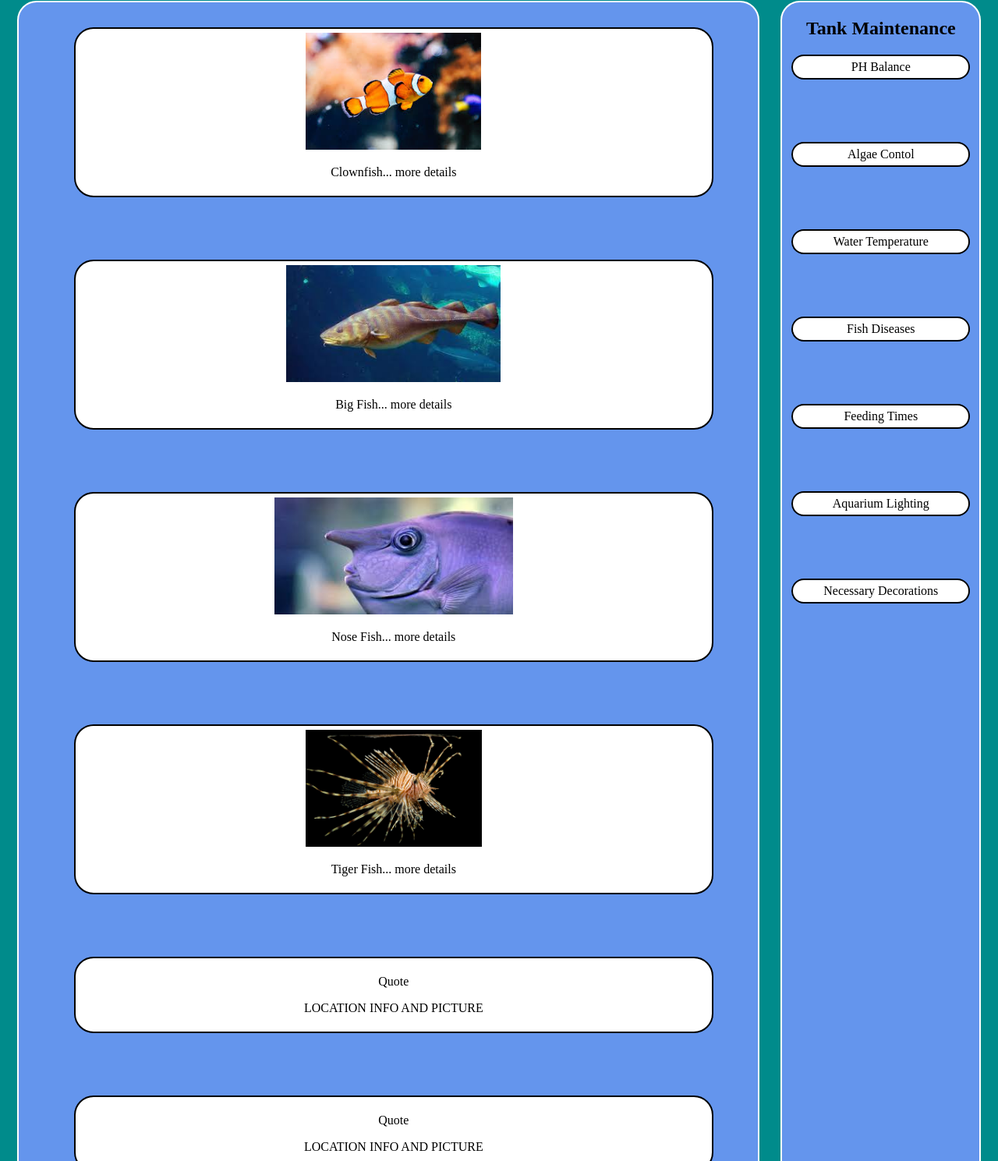
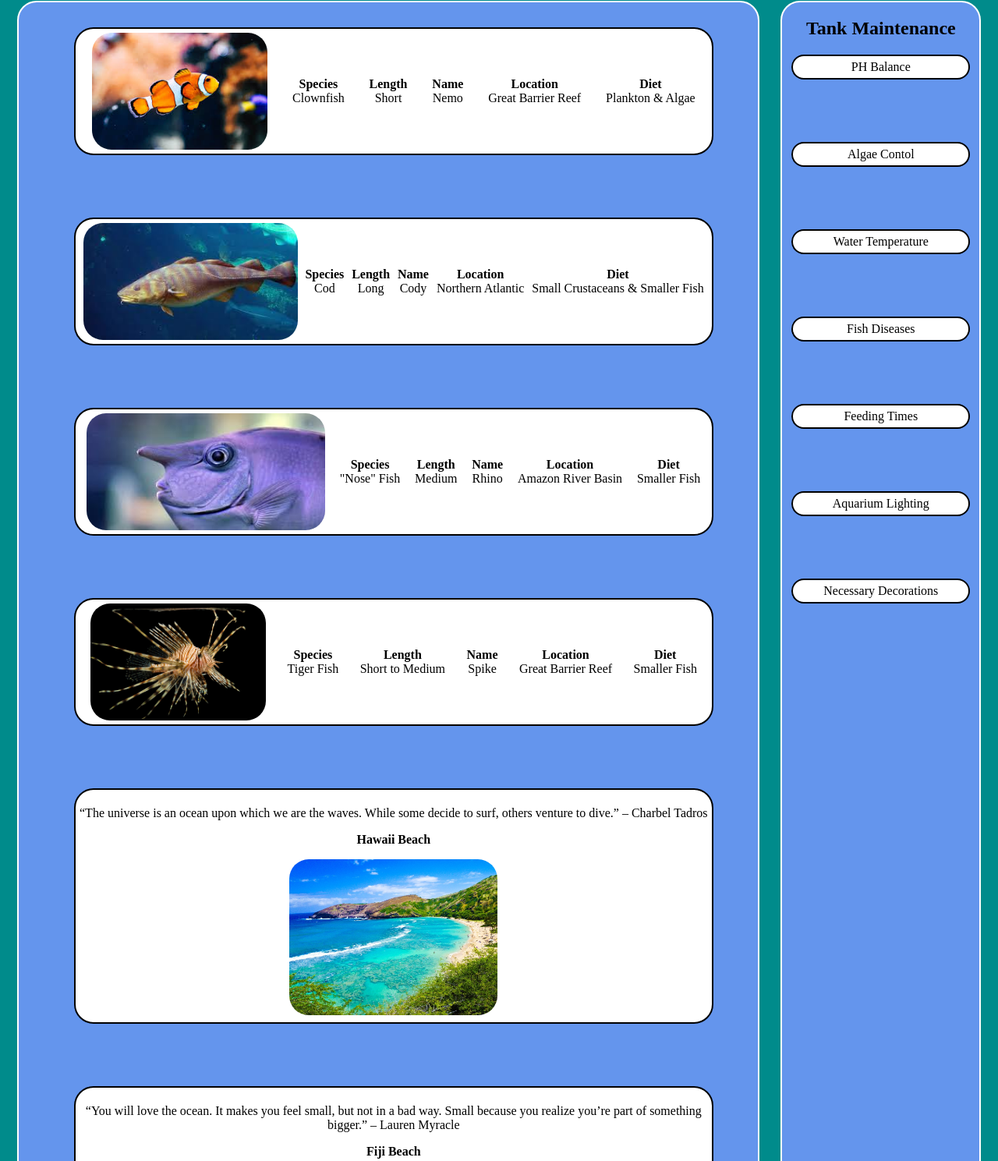
Before and after one commit to BrysonMG/Martin-s-Aquarium, a plain HTML site: page Index.html in a window 1280 px wide. Shown: the part 83-1572 px from the top of the page at 78% size. Drawn offline with Linux system fonts and the light colour scheme.

Commit message:
Added more info and pictures

```diff
--- a/Index.html
+++ b/Index.html
@@ -14,37 +14,57 @@
         <div class="fish">
             <article>
                 <img src="Pictures\clown.jpg" alt="Clownfish">
-                <p>Clownfish... more details</p>
+                <p><strong>Species</strong><br>Clownfish</p>
+                <p><strong>Length</strong><br>Short</p>
+                <p><strong>Name</strong><br>Nemo</p>
+                <p><strong>Location</strong><br>Great Barrier Reef</p>
+                <p><strong>Diet</strong><br>Plankton & Algae</p>
             </article>
             <article>
-                <img src="Pictures\fish.jpg" alt="Fish">
-                <p>Big Fish... more details</p>
+                <img src="Pictures\fish.jpg" alt="Cod">
+                <p><strong>Species</strong><br>Cod</p>
+                <p><strong>Length</strong><br>Long</p>
+                <p><strong>Name</strong><br>Cody</p>
+                <p><strong>Location</strong><br>Northern Atlantic</p>
+                <p><strong>Diet</strong><br>Small Crustaceans & Smaller Fish</p>
             </article>
             <article>
                 <img src="Pictures\the-nose.jpg" alt="Nose Fish">
-                <p>Nose Fish... more details</p>
+                <p><strong>Species</strong><br>"Nose" Fish</p>
+                <p><strong>Length</strong><br>Medium</p>
+                <p><strong>Name</strong><br>Rhino</p>
+                <p><strong>Location</strong><br>Amazon River Basin</p>
+                <p><strong>Diet</strong><br>Smaller Fish</p>
             </article>
             <article>
                 <img src="Pictures\tiger.jpg" alt="Tiger Fish">
-                <p>Tiger Fish... more details</p>
+                <p><strong>Species</strong><br>Tiger Fish</p>
+                <p><strong>Length</strong><br>Short to Medium</p>
+                <p><strong>Name</strong><br>Spike</p>
+                <p><strong>Location</strong><br>Great Barrier Reef</p>
+                <p><strong>Diet</strong><br>Smaller Fish</p>
             </article>
         </div>
         <div class="locations">
             <article>
-                <p>Quote</p>
-                <p>LOCATION INFO AND PICTURE</p>
+                <p>“The universe is an ocean upon which we are the waves. While some decide to surf, others venture to dive.” – Charbel Tadros</p>
+                <p><strong>Hawaii Beach</strong></p>
+                <img src="Pictures\Hawaii-beach.jpg" alt="Hawaii-beach">
             </article>
             <article>
-                <p>Quote</p>
-                <p>LOCATION INFO AND PICTURE</p>
+                <p>“You will love the ocean. It makes you feel small, but not in a bad way. Small because you realize you’re part of something bigger.” – Lauren Myracle</p>
+                <p><strong>Fiji Beach</strong></p>
+                <img src="Pictures\fiji-beach.jpg" alt="Fiji Beach">
             </article>
             <article>
-                <p>Quote</p>
-                <p>LOCATION INFO AND PICTURE</p>
+                <p>“If  the ocean can calm itself, so can you. We are both salt water mixed with air.” ― Nayyirah Waheed</p>
+                <p><strong>Great Barrier Reef</strong></p>
+                <img src="Pictures\gbr.jpg" alt="Great Barrier Reef">
             </article>
             <article>
-                <p>Quote</p>
-                <p>LOCATION INFO AND PICTURE</p>
+                <p>“You could start now, and spend another forty years learning about the sea without running out of new things to know.” – Peter Benchley</p>
+                <p><strong>North Atlantic</strong></p>
+                <img src="Pictures\north-atlantic.jpg" alt="Northern Atlantic">
             </article>
         </div>
     </main>
--- a/style.css
+++ b/style.css
@@ -57,6 +57,8 @@ main {
 
 .locations {
     justify-content: center;
+    flex-wrap: nowrap;
+    flex-direction: row;
 }
 
 .container {
@@ -65,3 +67,17 @@ main {
 .tankCare article {
     width: 85% ;
 }
+
+.fish article {
+    display: flex;
+    justify-content: space-around;
+    align-items: center;
+}
+
+img {
+    border-radius: 25px;
+}
+
+.locations img {
+    max-height: 200px;
+}
```
Also changed, not shown: Pictures/Hawaii-beach.jpg (added), Pictures/fiji-beach.jpg (added), Pictures/gbr.jpg (added), Pictures/north-atlantic.jpg (added).
